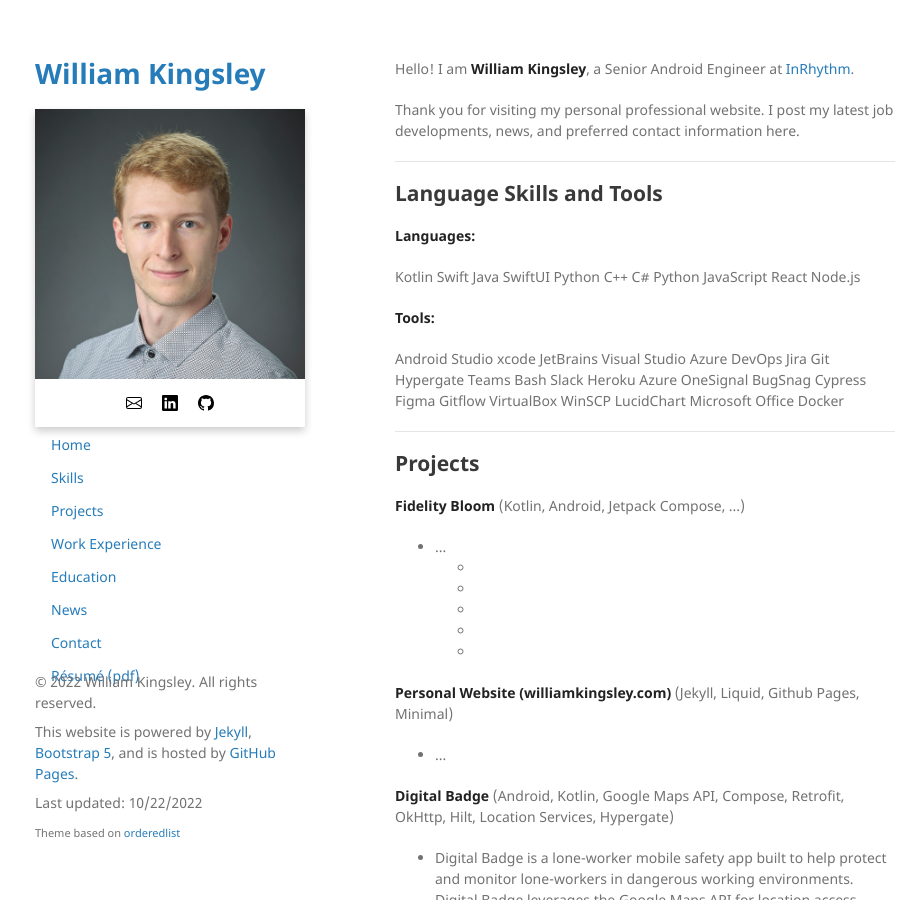
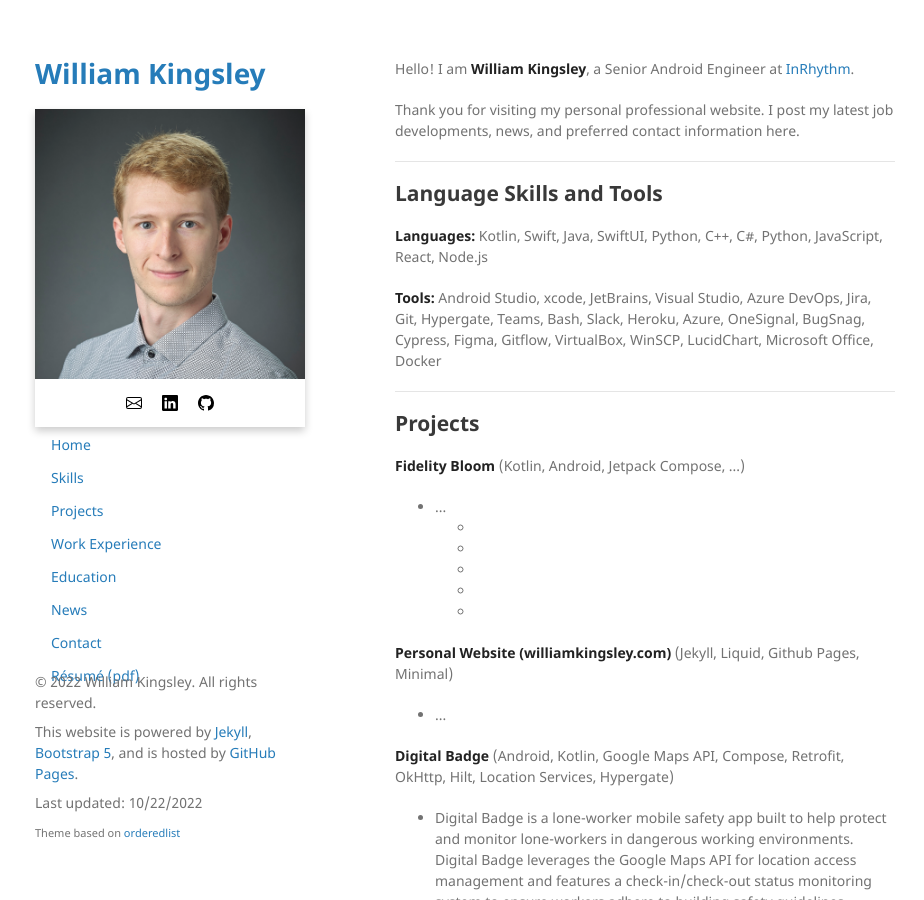
Before and after one commit to data-programmer/data-programmer.github.io, a Jekyll site: the page built from index.md, in a window 1280 px wide and 900 px high. Shown: the whole window, without its empty margins (175-1099 px from the left). Built offline with Jekyll 4.4.1, drawn with Linux system fonts in a browser that asks for light colours.

Commit message:
Adding comma separators

```diff
--- a/_includes/skills.html
+++ b/_includes/skills.html
@@ -2,15 +2,15 @@
 <h2 id="skills">Language Skills and Tools</h2>
 <div>
     <p>
-        <h4><strong>Languages: </strong></h4>
+        <strong>Languages: </strong>
         {% for item in site.data.skills.languages %}
-            {{ item.language }}
+            {{ item.language }}{% if forloop.last %}{% else %}, {% endif %}
         {% endfor %}
     </p>
     <p>
-        <h4><strong>Tools: </strong></h4>
+        <strong>Tools: </strong>
         {% for item in site.data.skills.tools %}
-            {{ item.tool }}
+            {{ item.tool }}{% if forloop.last %}{% else %}, {% endif %}
         {% endfor %}
     </p>
 </div>
```
